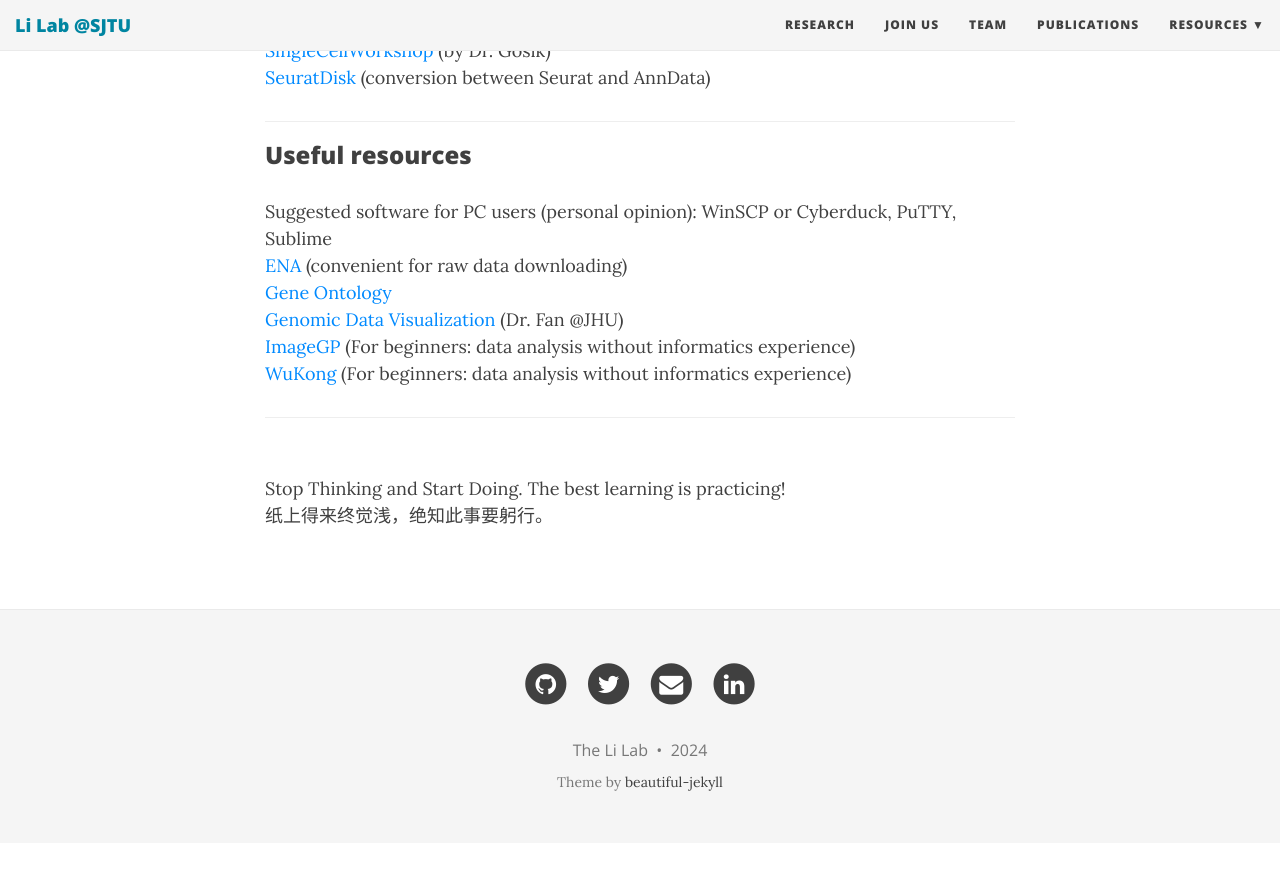
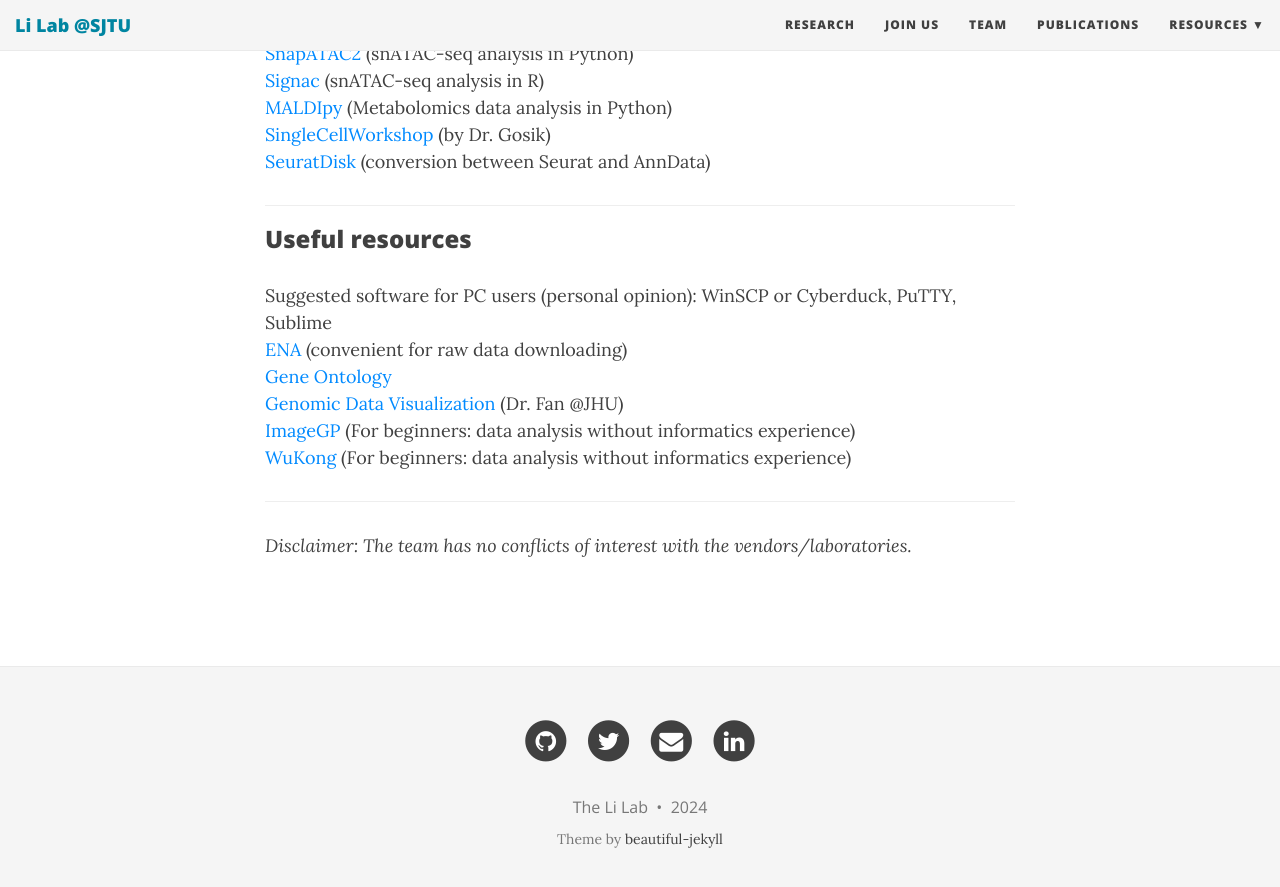
Before and after one commit to TheLiLab/thelilab.github.io, a Jekyll site: the page built from drylab.md, in a window 1280 px wide and 900 px high, scrolled down 1137 px. Shown: the top 887 px of the window. Built offline with Jekyll 4.4.1, drawn with Linux system fonts in a browser that asks for light colours; nearby versions of some CDN libraries; before the commit the page ends 1980 px from its top, so only the background shows below that; some of the changed text lies outside the part shown.

Commit message:
Update drylab.md

```diff
--- a/drylab.md
+++ b/drylab.md
@@ -7,7 +7,11 @@
 
 ---
 
+
 <a href="https://github.com/HaikuoLi" target="_blank">GitHub</a><br>
+
+Stop Thinking and Start Doing. The best learning is practicing!<br>
+纸上得来终觉浅，绝知此事要躬行。<br>
 <hr>
 
 ### Omics data visualizer
@@ -41,6 +45,5 @@
 <a href="https://www.omicsolution.org/wkomics/main/" target="_blank">WuKong</a> (For beginners: data analysis without informatics experience)<br>
 <hr>
 
+_Disclaimer: The team has no conflicts of interest with the vendors/laboratories._<br>
 <br>
-Stop Thinking and Start Doing. The best learning is practicing!<br>
-纸上得来终觉浅，绝知此事要躬行。<br>
```
